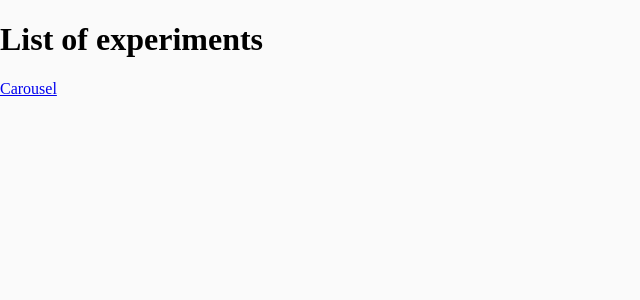
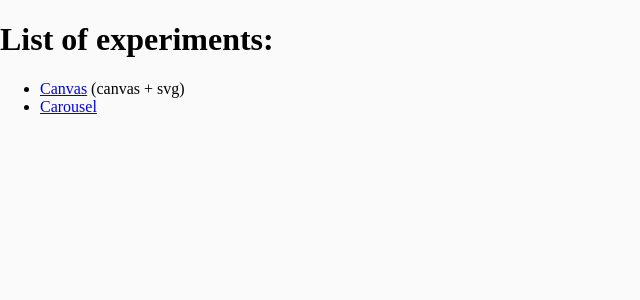
Before and after one commit to pleopardi/react-playground, a React (Create React App) app: page / in a window 1280 px wide. Shown: the top 300 px of the page, without its empty margins (0-640 px from the left). Built offline with nearby package versions, Linux system fonts and the light colour scheme.

Commit message:
feat: integrate canvas with svg experiment

```diff
--- a/src/App.js
+++ b/src/App.js
@@ -2,7 +2,7 @@ import React, { Component, Fragment } from "react";
 import CssBaseline from "@material-ui/core/CssBaseline";
 import { Router } from "@reach/router";
 import { Home } from "./pages";
-import { Carousel } from "./experiments";
+import { Canvas, Carousel } from "./experiments";
 
 class App extends Component {
   render() {
@@ -11,6 +11,7 @@ class App extends Component {
         <CssBaseline />
         <Router>
           <Home path="/" />
+          <Canvas path="/canvas" />
           <Carousel path="/carousel" />
         </Router>
       </Fragment>
--- a/src/pages/Home.js
+++ b/src/pages/Home.js
@@ -4,8 +4,15 @@ import { Link } from "@reach/router";
 function Home() {
   return (
     <div>
-      <h1>List of experiments</h1>
-      <Link to="/carousel">Carousel</Link>
+      <h1>List of experiments:</h1>
+      <ul>
+        <li>
+          <Link to="/canvas">Canvas</Link> (canvas + svg)
+        </li>
+        <li>
+          <Link to="/carousel">Carousel</Link>
+        </li>
+      </ul>
     </div>
   );
 }
```
